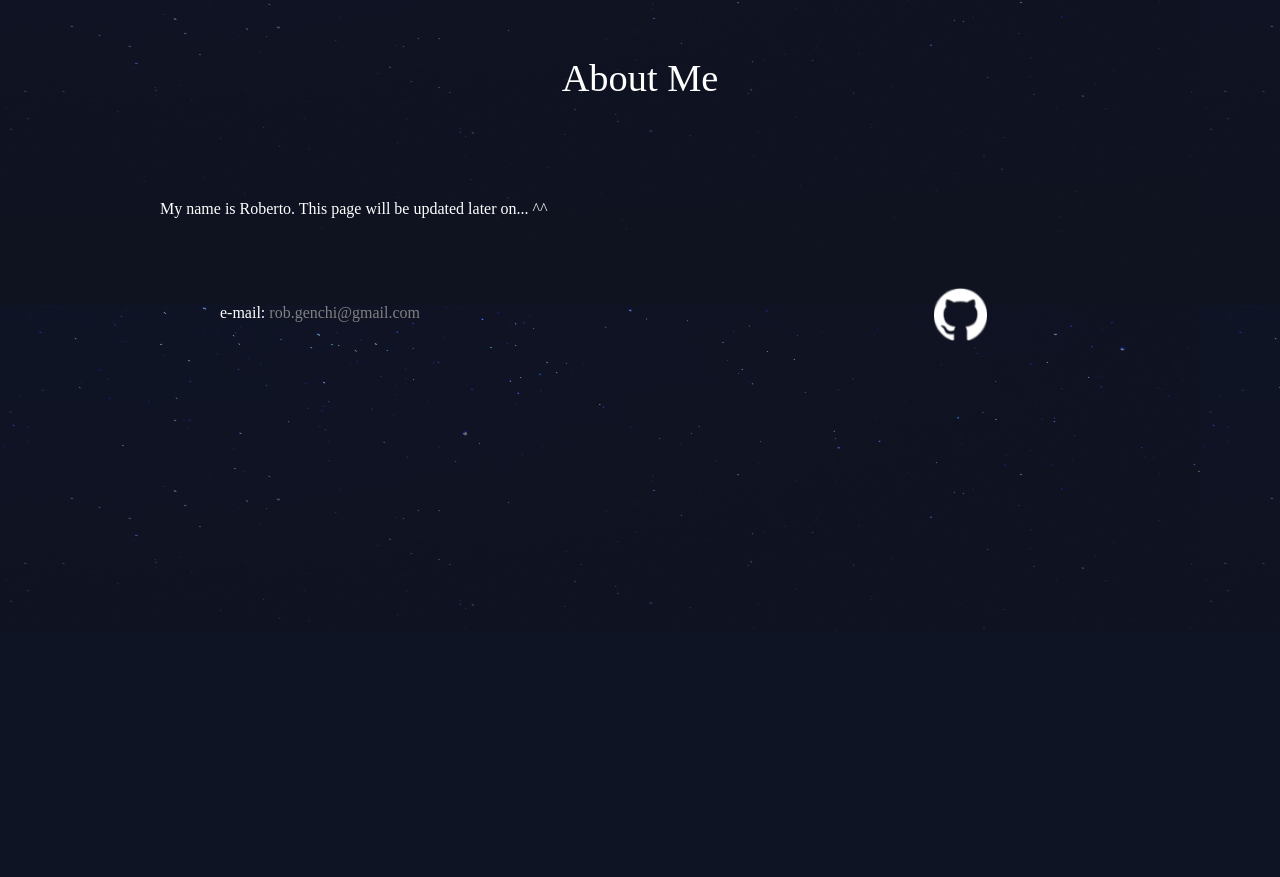
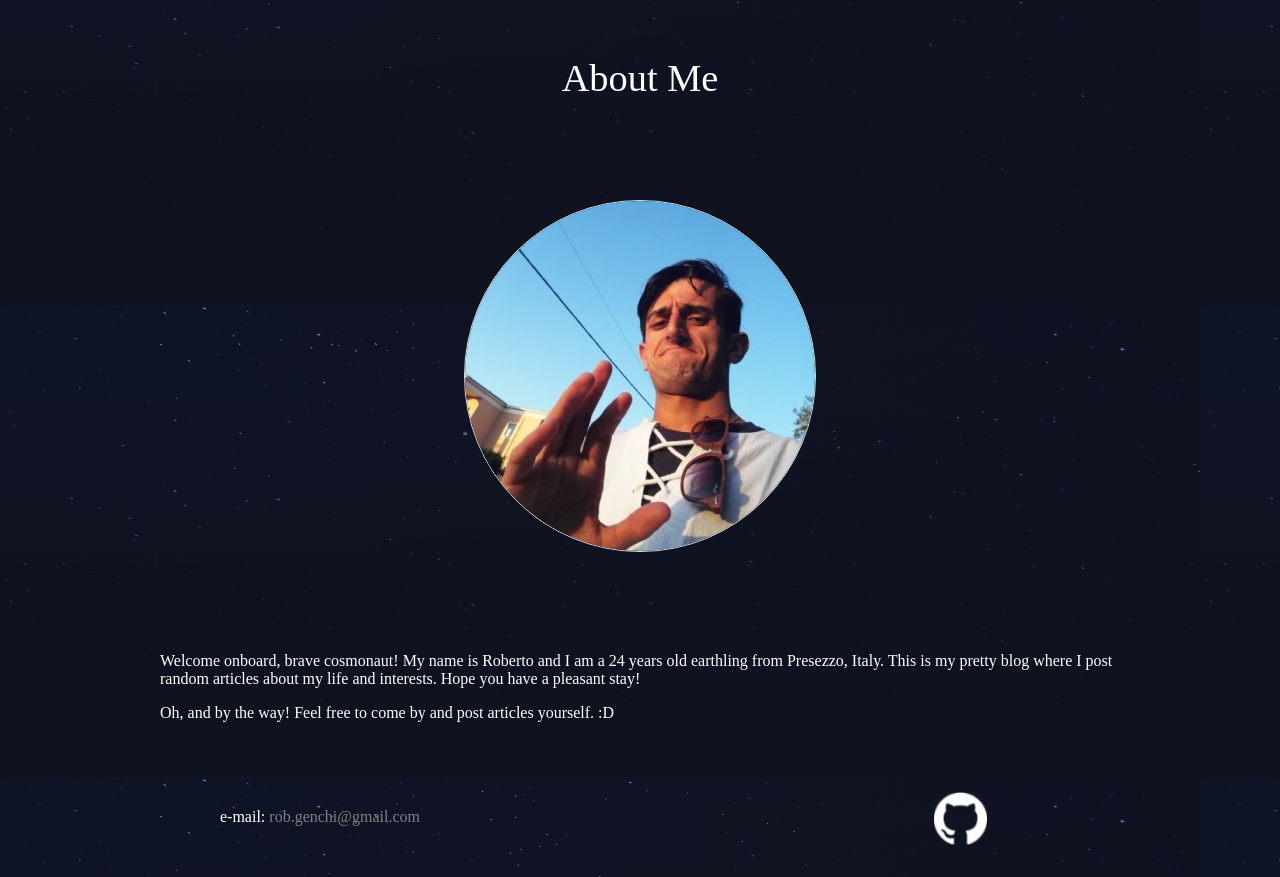
Before and after one commit to Robooze/myblog, a Django app: page /about/ in a window 1280 px wide. Shown: the part 167-1044 px from the top of the page. Before the commit the page ends 798 px from the top, so only its background shows below. Run offline with Django 3.2, Linux system fonts and the light colour scheme; some libraries are stand-ins or nearby versions.

Commit message:
Updated about page

```diff
--- a/assets/styles.css
+++ b/assets/styles.css
@@ -168,3 +168,19 @@ footer.wrapper{
 footer a{
     color: gray;
 }
+
+.about_page img{
+    display: block;
+    margin-left: auto;
+    margin-right: auto;
+    margin-bottom: 100px;
+    border-radius: 50%;
+    border: 1px solid #ddd;
+}
+
+.about_page img:hover
+{
+        -webkit-transform: scale(0.8);
+        -ms-transform: scale(0.8);
+        transform: scale(0.8);
+}
--- a/templates/about.html
+++ b/templates/about.html
@@ -1,8 +1,16 @@
 {% extends 'base_layout.html' %}
+{% load static from staticfiles %}
 
 {% block content %}
     <div class="about_page">
         <h1>About Me</h1>
-        <p>My name is Roberto. This page will be updated later on... ^^</p>
+        <img src="{% static 'about_photo.jpg' %}" alt="me"/>
+        <p>
+            Welcome onboard, brave cosmonaut! My name is Roberto and I am a 24 years old earthling from Presezzo, Italy.
+            This is my pretty blog where I post random articles about my life and interests. Hope you have a pleasant stay!
+        </p>
+        <p>
+            Oh, and by the way! Feel free to come by and post articles yourself. :D
+        </p>
     </div>
 {% endblock %}
```
Also changed, not shown: assets/about_photo.jpg (added).
